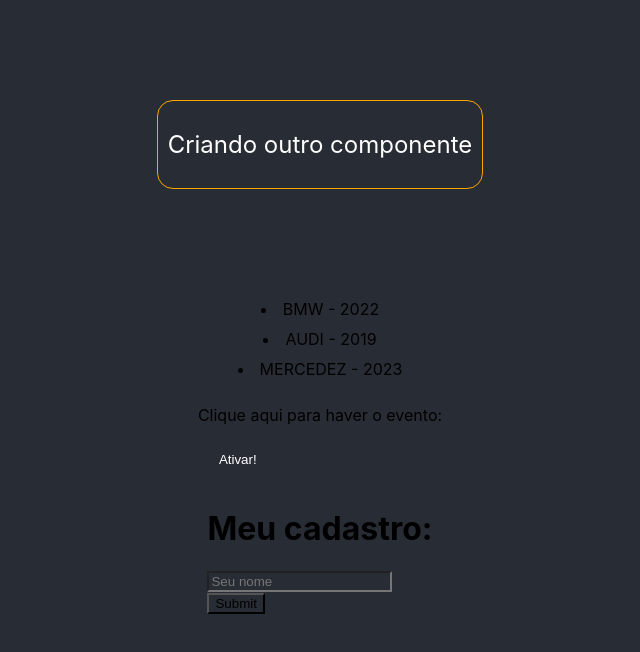
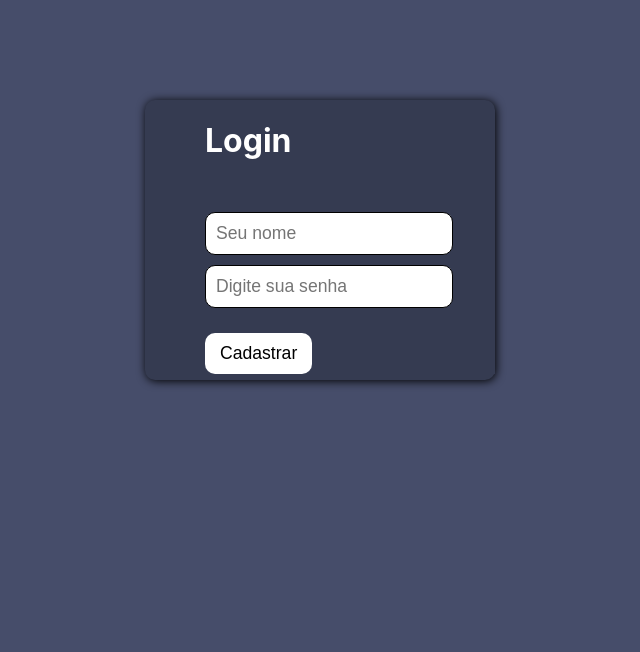
Before and after one commit to mThsDias/Studying-React, a React (Create React App) app in the folder meu-projeto/: page / in a window 1280 px wide. Shown: the top 652 px of the page, without its empty margins (320-960 px from the left). Built offline with nearby package versions, Linux system fonts and the light colour scheme.

Commit message:
Primeiro Form com React

```diff
--- a/meu-projeto/src/App.css
+++ b/meu-projeto/src/App.css
@@ -1,63 +1,3 @@
 * {
-  background-color: #282c34;
+  background-color: #464d6a;
 }
-
-.App {
-  display: flex;
-  gap: 10px;
-  flex-direction: column;
-  justify-content: center;
-  align-items: center;
-}
-
-.App button {
-  background-color: #282c34;
-  border: 1px solid transparent;
-  border-radius: 10px;
-  padding: 10px 20px;
-  color: #fff;
-  font-family: 600;
-}
-
-.App button:hover {
-  transition: 1s;
-  transform: scale(1.1);
-  background-color: #f1b13abd;
-  border: 1px solid #ffa500;
-  cursor: pointer;
-}
-
-.App-logo {
-  height: 40vmin;
-  pointer-events: none;
-}
-
-@media (prefers-reduced-motion: no-preference) {
-  .App-logo {
-    animation: App-logo-spin infinite 20s linear;
-  }
-}
-
-.App-header {
-  background-color: #282c34;
-  min-height: 100vh;
-  display: flex;
-  flex-direction: column;
-  align-items: center;
-  justify-content: center;
-  font-size: calc(10px + 2vmin);
-  color: white;
-}
-
-.App-link {
-  color: #61dafb;
-}
-
-@keyframes App-logo-spin {
-  from {
-    transform: rotate(0deg);
-  }
-  to {
-    transform: rotate(360deg);
-  }
-}
--- a/meu-projeto/src/App.js
+++ b/meu-projeto/src/App.js
@@ -7,8 +7,14 @@ import List from './components/List';
 import Evento from './components/Evento';
 import Form from './components/Form';
 
+function App() {
+  return(
+    <Form />
+  )
+}
 
 
+/*
 function App() {
 
   return (
@@ -22,7 +28,6 @@ function App() {
     </div>
   )
 
-  /*
   const name = 'Matheus'
   const newName = name.toUpperCase()
   const age = 23
@@ -49,7 +54,7 @@ function App() {
       />
     </div>
   );
-  */
 }
+*/
 
 export default App;
--- a/meu-projeto/src/components/Evento.js
+++ b/meu-projeto/src/components/Evento.js
@@ -1,3 +1,7 @@
+// Aula 5
+
+
+/*
 function Evento() {
 
     function meuEvento () {
@@ -14,3 +18,4 @@ function Evento() {
 
 
 export default Evento
+*/
--- a/meu-projeto/src/components/Form.js
+++ b/meu-projeto/src/components/Form.js
@@ -1,25 +1,36 @@
+// Aula 6
+
+import styles from './Form.module.css'
+import { useState } from 'react'
+
 function Form() {
 
     function cadastrarUsuario(e) {
         e.preventDefault()
-        console.log('Cadastro feito')
+        console.log(`Usuário ${name} foi cadastrado com a senha: ${password}`)
     }
 
+    const [name, setName] = useState()
+    const [password, setpassword] = useState()
 
     return(
-        <div>
-            <h1>Meu cadastro:</h1>
-            <form onSubmit={cadastrarUsuario}>
-                <div>
-                    <input type="text" placeholder="Seu nome" />
+        <div className={styles.divConteiner}>
+            <h1 className={styles.textH1}>Login</h1>
+            <form className={styles.divForm} onSubmit={cadastrarUsuario}>
+                <div className={styles.divItem1}>
+                    <label htmlFor='name'></label>
+                    <input type="text" id='name' name='name' placeholder="Seu nome" onChange={(e) => setName(e.target.value)} value={name}/>
                 </div>
-                <div>
-                    <input type="submit" placeholder="Cadastro" />
+                <div className={styles.divItem2}>
+                    <label htmlFor='name'></label>
+                    <input type="password" id='password' name='password' placeholder="Digite sua senha" onChange={(e) => setpassword(e.target.value)} />
+                </div>
+                <div className={styles.divItem3}>
+                    <input type= 'submit' value= 'Cadastrar' />
                 </div>
             </form>
         </div>
     )
 }
 
-
 export default Form
--- /dev/null
+++ b/meu-projeto/src/components/Form.module.css
@@ -0,0 +1,68 @@
+.divConteiner {
+    display: flex;
+    flex-direction: column;
+    margin: auto;
+    margin-top: 100px;
+    width: 100%;
+    max-width: 350px;
+    min-height: 35vh;
+    border-radius: 10px;
+    box-shadow: 1px 1px 10px black;
+    background-color: #353B51;
+}
+
+.textH1 {
+    color: #ffffff;
+    margin-left: 60px;
+    background-color: #353B51;
+}
+
+.divForm {
+    margin-left: 60px;
+    margin-top: 30px;
+}
+
+.divItem1 {
+    background-color: #353B51;
+}
+
+.divItem1 input {
+    background: #ffffff;
+    border: 1px solid black;
+    border-radius: 10px;
+    padding: 10px;
+    font-size: 1.1rem;
+}
+
+.divItem2 {
+    background-color: #353B51;
+    padding-top: 10px;
+}
+
+.divItem2 input {
+    background: #ffffff;
+    border: 1px solid black;
+    border-radius: 10px;
+    padding: 10px;
+    font-size: 1.1rem;
+}
+
+.divItem3 {
+    background-color: #353B51;
+    padding-top: 25px;
+}
+
+.divItem3 input {
+    background: #ffffff;
+    border: transparent;
+    border-radius: 10px;
+    padding: 10px 15px;
+    font-size: 1.1rem;
+}
+
+.divItem3 input:hover {
+    transition: .1s;
+    cursor: pointer;
+    border: 1px solid white;
+    background: #6a76a5;
+}
--- a/meu-projeto/src/components/Frase.js
+++ b/meu-projeto/src/components/Frase.js
@@ -1,3 +1,6 @@
+// Aula 4
+
+/*
 import styles from './Frase.module.css'
 
 function Frase() {
@@ -9,3 +12,4 @@ function Frase() {
 }
 
 export default Frase;
+*/
--- a/meu-projeto/src/components/Frase.module.css
+++ b/meu-projeto/src/components/Frase.module.css
@@ -1,3 +1,4 @@
+/*
 .divConteiner {
     border: 1px solid orange;
     padding: 5px 10px;
@@ -9,3 +10,4 @@
     font-size: 1.5rem;
     color: #ffffff;
 }
+*/
--- a/meu-projeto/src/components/HelloWorld.js
+++ b/meu-projeto/src/components/HelloWorld.js
@@ -1,3 +1,7 @@
+// Aula 1
+
+
+/*
 function HelloWorld() {
     return (
         <div>
@@ -9,3 +13,4 @@ function HelloWorld() {
 
 
 export default HelloWorld;
+*/
--- a/meu-projeto/src/components/List.js
+++ b/meu-projeto/src/components/List.js
@@ -1,4 +1,8 @@
+//Aula 2
+
 // Aprendendo sobre props avançado
+
+/*
 import PropTypes from 'prop-types'
 import App from "../App";
 
@@ -23,3 +27,4 @@ List.defaultProps = {
 }
 
 export default List;
+*/
--- a/meu-projeto/src/index.css
+++ b/meu-projeto/src/index.css
@@ -1,5 +1,4 @@
 body {
-  margin: 0;
   font-family: -apple-system, BlinkMacSystemFont, 'Segoe UI', 'Roboto', 'Oxygen',
     'Ubuntu', 'Cantarell', 'Fira Sans', 'Droid Sans', 'Helvetica Neue',
     sans-serif;
```
Also changed, not shown: meu-projeto/src/components/Pessoa.js (+4 -3 lines).
